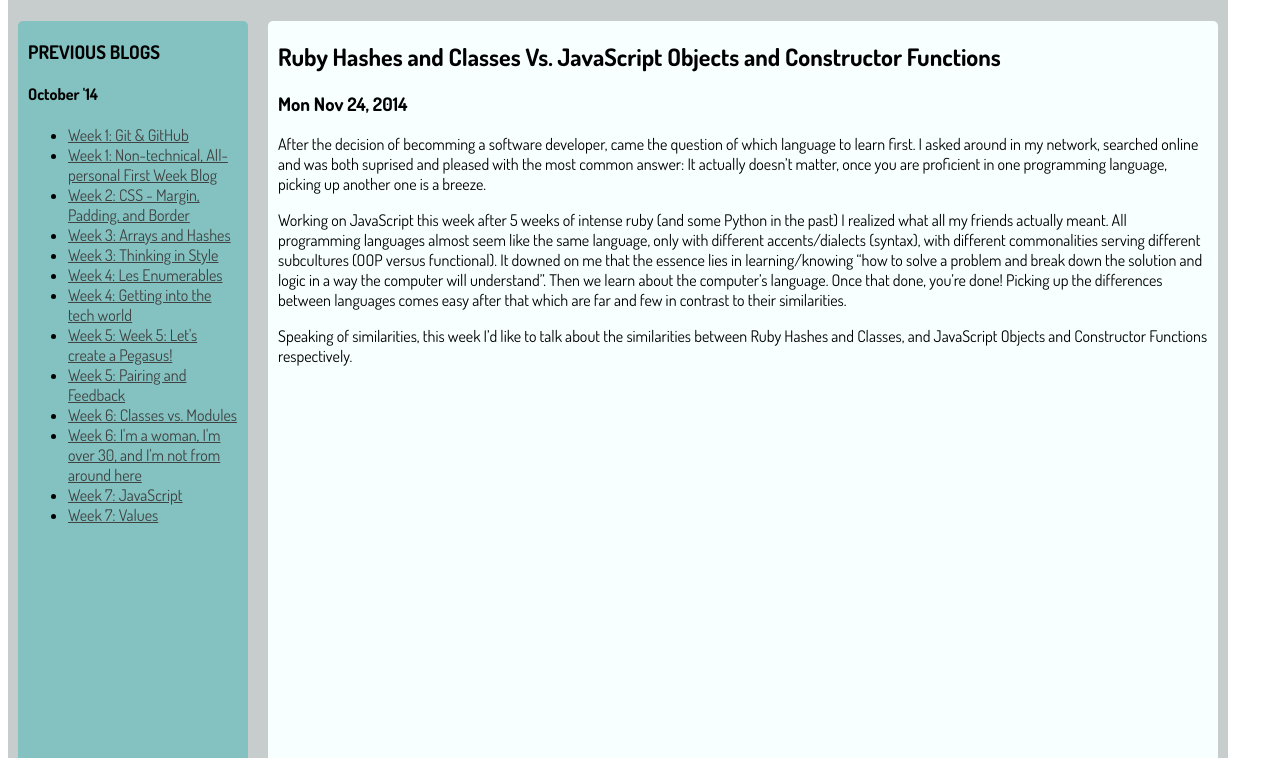
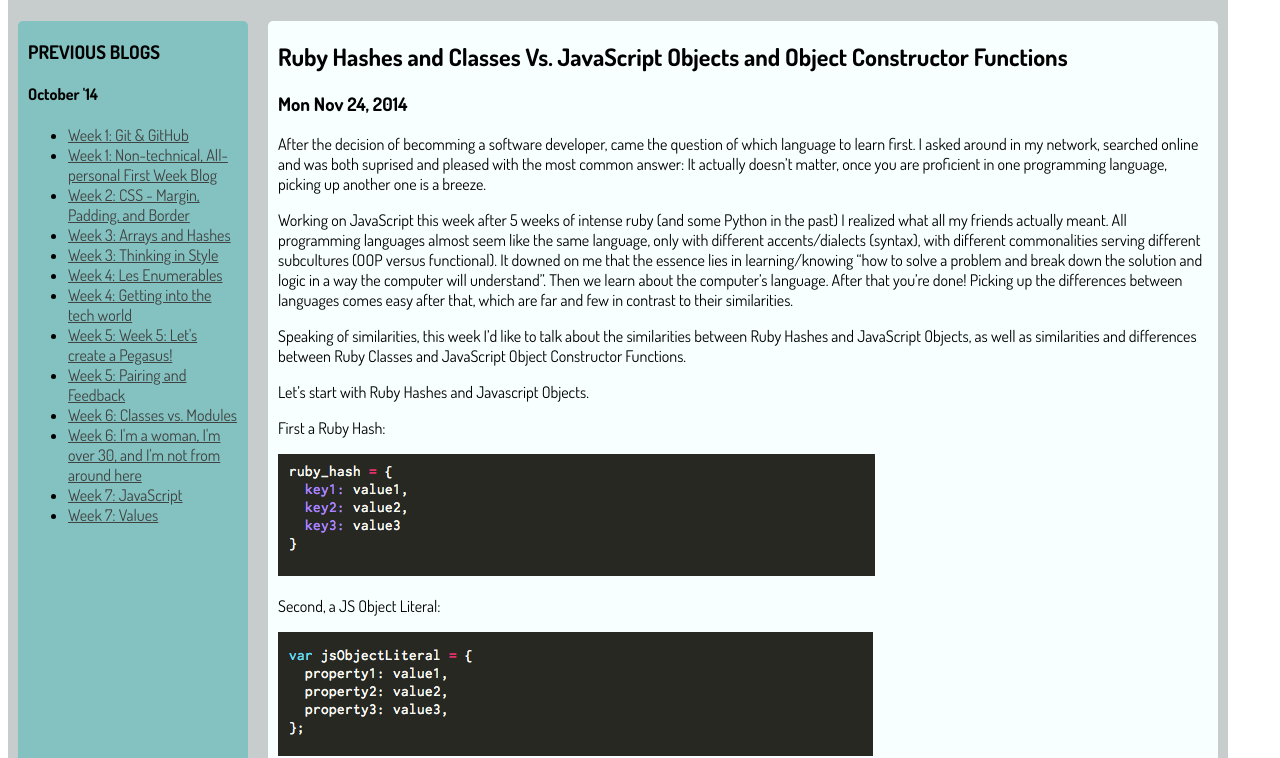
Before and after one commit to banud/BanuD.github.io, a plain HTML site: page blog/t7-JavaScript.html in a window 1280 px wide. Shown: the part 421-1179 px from the top of the page. Drawn offline with Linux system fonts and the light colour scheme.

Commit message:
Modified content

```diff
--- a/blog/t7-JavaScript.html
+++ b/blog/t7-JavaScript.html
@@ -45,11 +45,19 @@
             </div>
 
             <div id="content">
-                <h2 id="blog_title">Ruby Hashes and Classes Vs. JavaScript Objects and Constructor Functions</h2>
+                <h2 id="blog_title">Ruby Hashes and Classes Vs. JavaScript Objects and Object Constructor Functions</h2>
                 <h3 id="blog_title">Mon Nov 24, 2014</h3>
                 <p>After the decision of becomming a software developer, came the question of which language to learn first. I asked around in my network, searched online and was both suprised and pleased with the most common answer: It actually doesn’t matter, once you are proficient in one programming language, picking up another one is a breeze.</p>
-                <p>Working on JavaScript this week after 5 weeks of intense ruby (and some Python in the past) I realized what all my friends actually meant. All programming languages almost seem like the same language, only with different accents/dialects (syntax), with different commonalities serving different subcultures (OOP versus functional). It downed on me that the essence lies in learning/knowing “how to solve a problem and break down the solution and logic in a way the computer will understand”. Then we learn about the computer’s language. Once that done, you’re done! Picking up the differences between languages comes easy after that which are far and few in contrast to their similarities.</p>
-                <p>Speaking of similarities, this week I’d like to talk about the similarities between Ruby Hashes and Classes, and JavaScript Objects and Constructor Functions respectively.</p>
+                <p>Working on JavaScript this week after 5 weeks of intense ruby (and some Python in the past) I realized what all my friends actually meant. All programming languages almost seem like the same language, only with different accents/dialects (syntax), with different commonalities serving different subcultures (OOP versus functional). It downed on me that the essence lies in learning/knowing “how to solve a problem and break down the solution and logic in a way the computer will understand”. Then we learn about the computer’s language. After that you’re done! Picking up the differences between languages comes easy after that, which are far and few in contrast to their similarities.</p>
+                <p>Speaking of similarities, this week I’d like to talk about the similarities between Ruby Hashes and JavaScript Objects, as well as similarities and differences between Ruby Classes and JavaScript Object Constructor Functions.</p>
+                <p>Let’s start with Ruby Hashes and Javascript Objects.</p>
+                <p>First a Ruby Hash: </p>
+                <img src="img/ruby-hash.png"/>
+                <p>Second, a JS Object Literal:</p>
+                <img src="img/js-obj-literal.png"/>
+                <p>Hash tables in Ruby (like everything else!) are objects. They store key-value pairs and are used to store data. In JS they are called Object Literals. Objects in JS have properties (not keys) associated with them and these properties have values attached to them. Object literal property values can be of any data type, including array literals, functions, and nested object literals.</p>
+                <p></p>
+                <p></p>
                 <p></p>
                 <p></p>
                 <p></p>
```
Also changed, not shown: blog/img/js-obj-literal.png (added), blog/img/ruby-hash.png (added).
